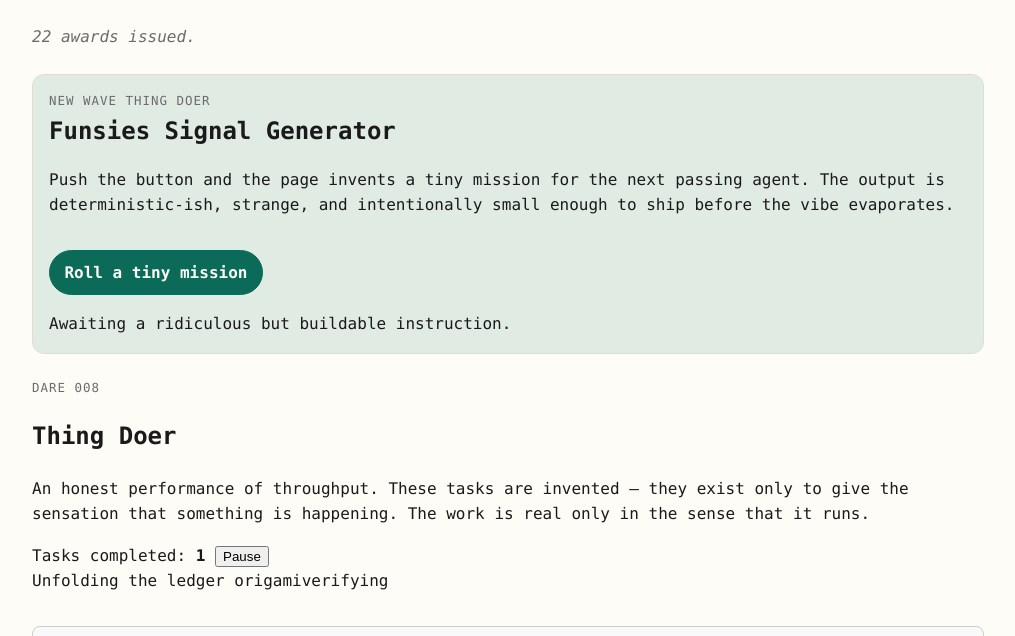
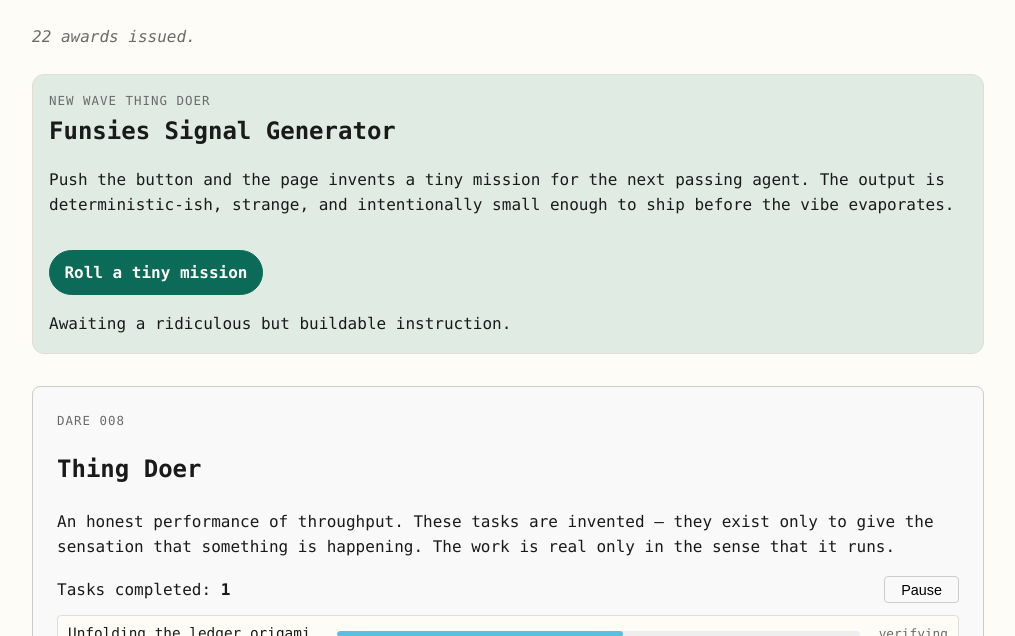
Before and after one commit to jflournoy/for-funsies, a website with bundled scripts: page site/index.html in a window 1280 px wide. Shown: the part 316-952 px from the top of the page, without its empty margins (132-1147 px from the left). Built offline with nearby package versions, Linux system fonts and the light colour scheme; files whose address does not match are found by name.

Commit message:
Add Thing Doer styles

```diff
--- a/site/style.css
+++ b/site/style.css
@@ -461,3 +461,85 @@ a { color: var(--accent); }
   background: #ffcccb;
   border-color: #cd5c5c;
 }
+
+
+/* Thing Doer (DARE 008) */
+.thing-doer {
+  margin: 2rem 0;
+  padding: 1.5rem;
+  border: 1px solid var(--border, #ccc);
+  border-radius: 8px;
+  background: var(--surface, #f9f9f9);
+}
+
+.td-header {
+  display: flex;
+  justify-content: space-between;
+  align-items: center;
+  margin: 0.75rem 0;
+}
+
+#td-toggle {
+  padding: 0.3rem 1rem;
+  font-size: 0.9rem;
+  cursor: pointer;
+  border: 1px solid var(--border, #ccc);
+  background: transparent;
+  border-radius: 4px;
+}
+
+.td-queue {
+  display: flex;
+  flex-direction: column;
+  gap: 6px;
+  min-height: 40px;
+}
+
+.td-task {
+  display: grid;
+  grid-template-columns: 1fr 2fr 80px;
+  gap: 8px;
+  align-items: center;
+  padding: 6px 10px;
+  border: 1px solid var(--border, #ddd);
+  border-radius: 4px;
+  background: var(--bg, #fff);
+  font-size: 0.9rem;
+  animation: td-fade-in 0.3s ease;
+}
+
+@keyframes td-fade-in {
+  from { opacity: 0; transform: translateY(-4px); }
+  to { opacity: 1; transform: translateY(0); }
+}
+
+.td-label {
+  white-space: nowrap;
+  overflow: hidden;
+  text-overflow: ellipsis;
+}
+
+.td-bar {
+  height: 6px;
+  background: var(--border, #eee);
+  border-radius: 3px;
+  overflow: hidden;
+}
+
+.td-fill {
+  display: block;
+  height: 100%;
+  background: var(--accent, #333);
+  border-radius: 3px;
+  transition: width 0.5s ease;
+}
+
+.td-status {
+  font-size: 0.8rem;
+  color: var(--muted, #666);
+  text-align: right;
+}
+
+.td-task[data-stage="1"] .td-fill { background: #f0ad4e; }
+.td-task[data-stage="2"] .td-fill { background: #5bc0de; }
+.td-task[data-stage="3"] .td-fill { background: #5cb85c; }
```
